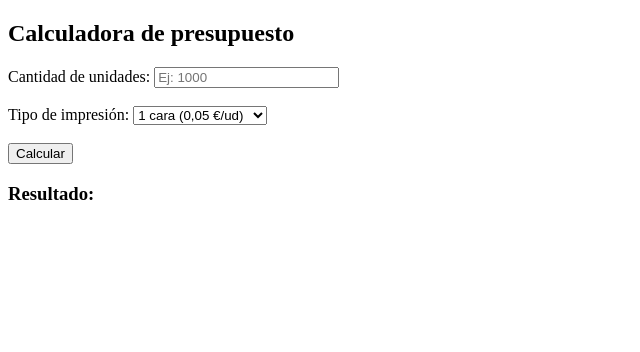
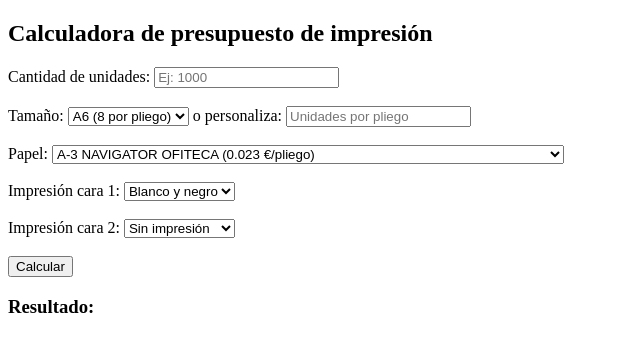
Before and after one commit to avedesingn/Calculadora-de-prueba, a plain HTML site: page index.html in a window 1280 px wide. Shown: the whole page, without its empty margins (0-640 px from the left). Drawn offline with Linux system fonts and the light colour scheme.

Commit message:
Add files via upload

```diff
--- /dev/null
+++ b/costes.json
@@ -0,0 +1,22 @@
+{
+  "tama\u00f1os": {
+    "A6": 8,
+    "A5": 4,
+    "A4": 2,
+    "A3": 1
+  },
+  "papeles": {
+    "A-3 NAVIGATOR OFITECA": 0.023,
+    "Bolsas para plastificar 86x54 125 micras [leitz)": 0.026,
+    "espirales de diametro de 6 mm": 0.08,
+    "SOBRES TAMA\u00d1O 26X36 CM (OJO NO BOLSA)": 0.129,
+    "CELO PEQUE\u00d1O APLI REF: 11103": 0.59,
+    "A-4 NAVIGATOR 80 G": 0.009,
+    "Papel DNS Premium - Blanco - 32 x 45 cm - 100 grs": 0.039,
+    "Poliester 375 grs 300 \u00b5 SYNAPS XM (COMPRA DE 50 PLIEGOS)": 1.693
+  },
+  "impresion_por_cara": {
+    "bn": 0.008,
+    "color": 0.04
+  }
+}
--- a/index.html
+++ b/index.html
@@ -2,40 +2,81 @@
 <html lang="es">
 <head>
   <meta charset="UTF-8">
-  <title>Calculadora de presupuestos</title>
+  <title>Calculadora de impresión</title>
 </head>
 <body>
-  <h2>Calculadora de presupuesto</h2>
+  <h2>Calculadora de presupuesto de impresión</h2>
   <label>Cantidad de unidades:</label>
   <input type="number" id="cantidad" placeholder="Ej: 1000"><br><br>
 
-  <label>Tipo de impresión:</label>
-  <select id="caras">
-    <option value="1">1 cara (0,05 €/ud)</option>
-    <option value="2">2 caras (0,08 €/ud)</option>
+  <label>Tamaño:</label>
+  <select id="tamano"></select>
+  <label>o personaliza:</label>
+  <input type="number" id="personalizado" placeholder="Unidades por pliego"><br><br>
+
+  <label>Papel:</label>
+  <select id="papel"></select><br><br>
+
+  <label>Impresión cara 1:</label>
+  <select id="cara1">
+    <option value="bn">Blanco y negro</option>
+    <option value="color">Color</option>
+  </select><br><br>
+
+  <label>Impresión cara 2:</label>
+  <select id="cara2">
+    <option value="none">Sin impresión</option>
+    <option value="bn">Blanco y negro</option>
+    <option value="color">Color</option>
   </select><br><br>
 
   <button onclick="calcular()">Calcular</button>
-
   <h3>Resultado:</h3>
   <p id="resultado"></p>
 
   <script>
+    let costes;
+    fetch('costes.json')
+      .then(response => response.json())
+      .then(data => {
+        costes = data;
+        const tamanoSel = document.getElementById("tamano");
+        for (const t in data.tamaños) {
+          let opt = document.createElement("option");
+          opt.value = data.tamaños[t];
+          opt.text = `${t} (${data.tamaños[t]} por pliego)`;
+          tamanoSel.appendChild(opt);
+        }
+        const papelSel = document.getElementById("papel");
+        for (const p in data.papeles) {
+          let opt = document.createElement("option");
+          opt.value = data.papeles[p];
+          opt.text = `${p} (${data.papeles[p]} €/pliego)`;
+          papelSel.appendChild(opt);
+        }
+      });
+
     function calcular() {
       const cantidad = parseInt(document.getElementById("cantidad").value);
-      const caras = parseInt(document.getElementById("caras").value);
+      const personalizado = parseInt(document.getElementById("personalizado").value);
+      const unidadesPorPliego = personalizado > 0 ? personalizado : parseInt(document.getElementById("tamano").value);
+      const precioPapel = parseFloat(document.getElementById("papel").value);
+      const cara1 = document.getElementById("cara1").value;
+      const cara2 = document.getElementById("cara2").value;
 
-      if (isNaN(cantidad) || cantidad <= 0) {
-        document.getElementById("resultado").innerText = "Introduce una cantidad válida.";
+      if (isNaN(cantidad) || isNaN(unidadesPorPliego)) {
+        document.getElementById("resultado").innerText = "Introduce valores válidos.";
         return;
       }
 
-      const precioUnitario = (caras === 1) ? 0.05 : 0.08;
-      const precioSinIVA = cantidad * precioUnitario;
-      const precioConIVA = precioSinIVA * 1.21;
+      const nPliegos = Math.ceil(cantidad / unidadesPorPliego);
+      const precioCara1 = costes.impresion_por_cara[cara1] || 0;
+      const precioCara2 = cara2 === "none" ? 0 : costes.impresion_por_cara[cara2] || 0;
+      const total = nPliegos * (precioPapel + precioCara1 + precioCara2);
 
       document.getElementById("resultado").innerText =
-        `Precio sin IVA: ${precioSinIVA.toFixed(2)} €\nPrecio con IVA: ${precioConIVA.toFixed(2)} €`;
+        `Total de pliegos: ${nPliegos}
+Coste total: ${total.toFixed(2)} €`;
     }
   </script>
 </body>
```
